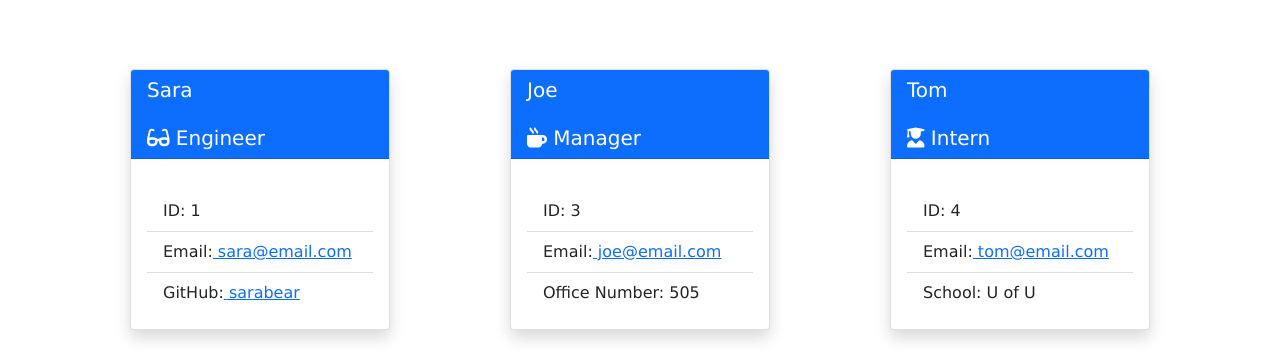
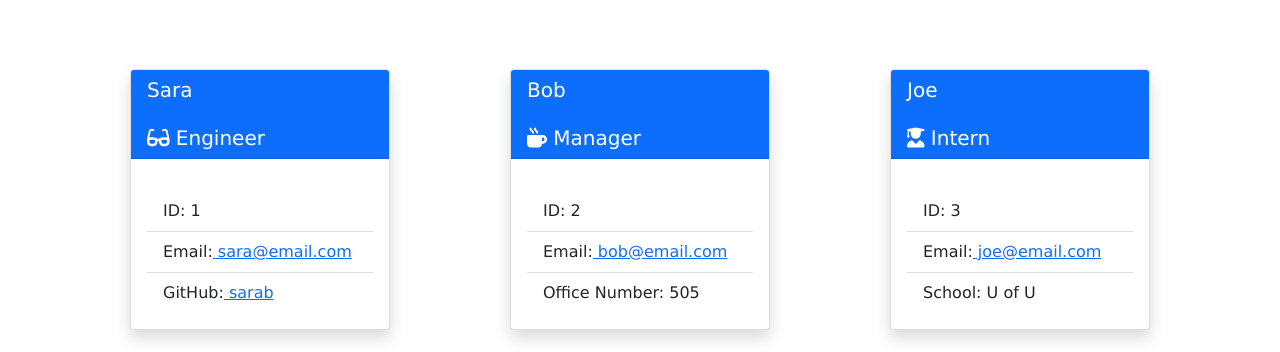
Before and after one commit to Sarabarnett/Challenge10-teamprofilegenerator, a website: page dist/index.html in a window 1280 px wide. Shown: the part 139-491 px from the top of the page. Drawn offline with nearby package versions, Linux system fonts and the light colour scheme.

Commit message:
add screenshots and edit README

```diff
--- a/dist/index.html
+++ b/dist/index.html
@@ -20,24 +20,24 @@
                     <ul class="list-group list-group-flush p-3">
                       <li class="list-group-item">ID: 1</li>
                       <li class="list-group-item">Email:<a href="mailto:sara@email.com" target="_blank"> sara@email.com</a></li>
-                      <li class="list-group-item">GitHub:<a href="https://github.com/sarabear" target="_blank"> sarabear</a></li>
+                      <li class="list-group-item">GitHub:<a href="https://github.com/sarab" target="_blank"> sarab</a></li>
                     </ul>
                 </div>
               </div><div class="col-4">
       <div class="card m-5 shadow">
-        <h5 class="card-header mb-3 bg-primary text-white">Joe<br /><br /><i class="fas fa-mug-hot"></i> Manager</h5>
+        <h5 class="card-header mb-3 bg-primary text-white">Bob<br /><br /><i class="fas fa-mug-hot"></i> Manager</h5>
           <ul class="list-group list-group-flush p-3">
-            <li class="list-group-item">ID: 3</li>
-            <li class="list-group-item">Email:<a href="mailto:joe@email.com" target="_blank"> joe@email.com</a></li>
+            <li class="list-group-item">ID: 2</li>
+            <li class="list-group-item">Email:<a href="mailto:bob@email.com" target="_blank"> bob@email.com</a></li>
             <li class="list-group-item">Office Number: 505</li>
           </ul>
       </div>
     </div><div class="col-4">
       <div class="card m-5 shadow">
-        <h5 class="card-header mb-3 bg-primary text-white">Tom<br /><br /><i class="fas fa-user-graduate"></i> Intern</h5>
+        <h5 class="card-header mb-3 bg-primary text-white">Joe<br /><br /><i class="fas fa-user-graduate"></i> Intern</h5>
           <ul class="list-group list-group-flush p-3">
-            <li class="list-group-item">ID: 4</li>
-            <li class="list-group-item">Email:<a href="mailto:tom@email.com" target="_blank"> tom@email.com</a></li>
+            <li class="list-group-item">ID: 3</li>
+            <li class="list-group-item">Email:<a href="mailto:joe@email.com" target="_blank"> joe@email.com</a></li>
             <li class="list-group-item">School: U of U</li>
           </ul>
       </div>
```
Also changed, not shown: README.md, assets/images/command-line-screenshot.jpg (added), assets/images/htmlbrowser-screenshot.jpg (added).
